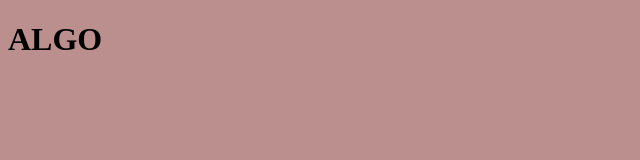
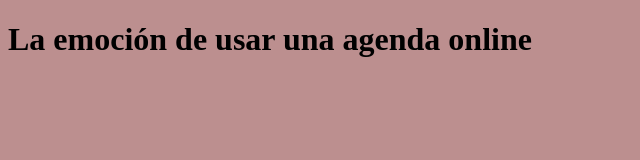
Before and after one commit to AlexFabra/ReactCalendarBackend, a website: page public/index.html in a window 1280 px wide. Shown: the whole page, without its empty margins (0-640 px from the left). Drawn offline with Linux system fonts and the light colour scheme.

Commit message:
quick fixes

```diff
--- a/controllers/auth.js
+++ b/controllers/auth.js
@@ -99,8 +99,6 @@ const revalidarToken = async (req, res = response) => {
 
     res.json({
         ok: true,
-        uid,
-        name,
         token
     });
 }
--- a/index.js
+++ b/index.js
@@ -1,9 +1,10 @@
 //es un import:
 const express = require('express');
+//para disponer de las variables de entorno de la carpeta env (necesario instalar npm i dotenv)
+require('dotenv').config();
 const cors = require('cors');
 const { dbConnection } = require('./config');
-//para disponer de las variables de entorno de la carpeta env (necesario instalar npm i dotenv)
-require('dotenv').config();
+
 //crear servidor de express (necesario instalar npm i express)
 const app = express();
 
--- a/middlewares/validar-jwt.js
+++ b/middlewares/validar-jwt.js
@@ -4,6 +4,7 @@ const jwt = require("jsonwebtoken");
 const validarJWT = (req, res = response, next) => {
     //x-token headers
     const token = req.header('x-token');
+
     if (!token) {
         return res.status(401).json({
             ok: false,
--- a/public/index.html
+++ b/public/index.html
@@ -8,7 +8,6 @@
     <link rel="stylesheet" href="./styles.css">
 </head>
 <body>
-    <H1>ALGO</H1>
-
+    <H1>La emoción de usar una agenda online</H1>
 </body>
 </html>
```
